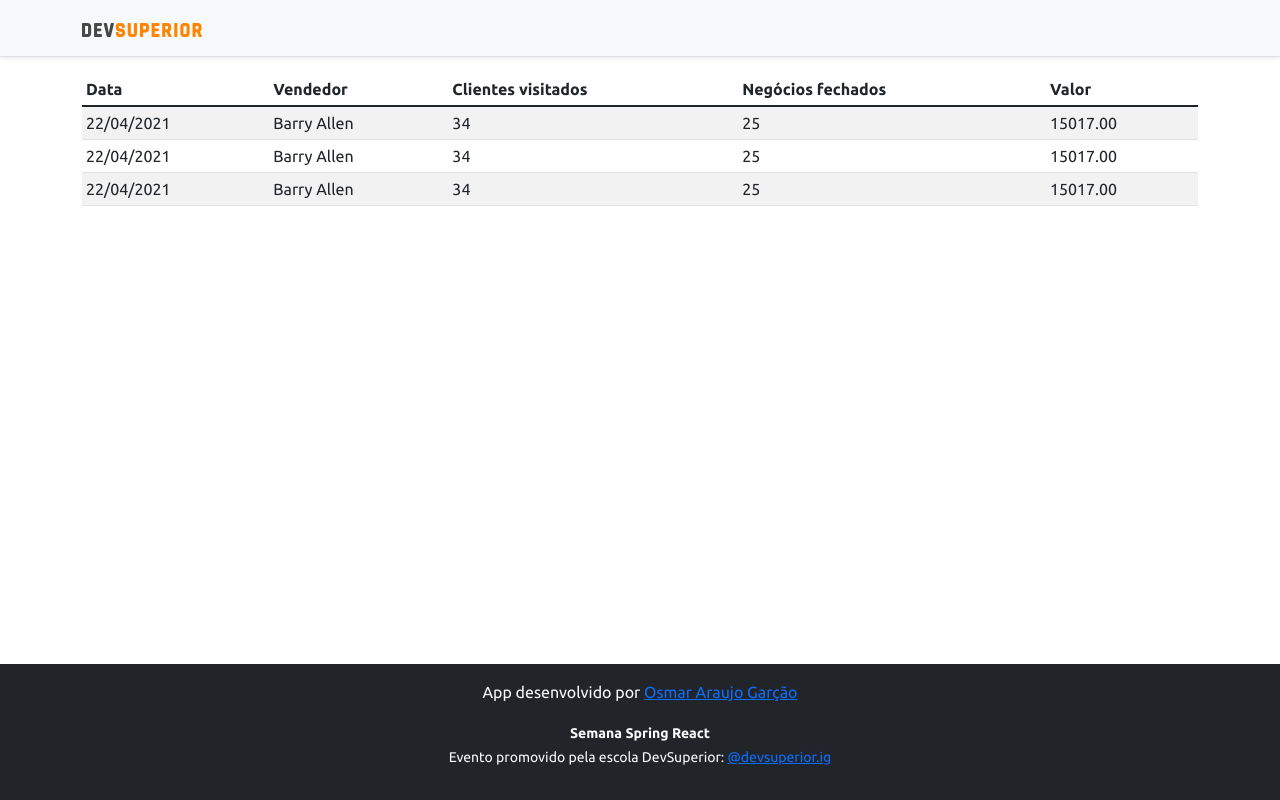
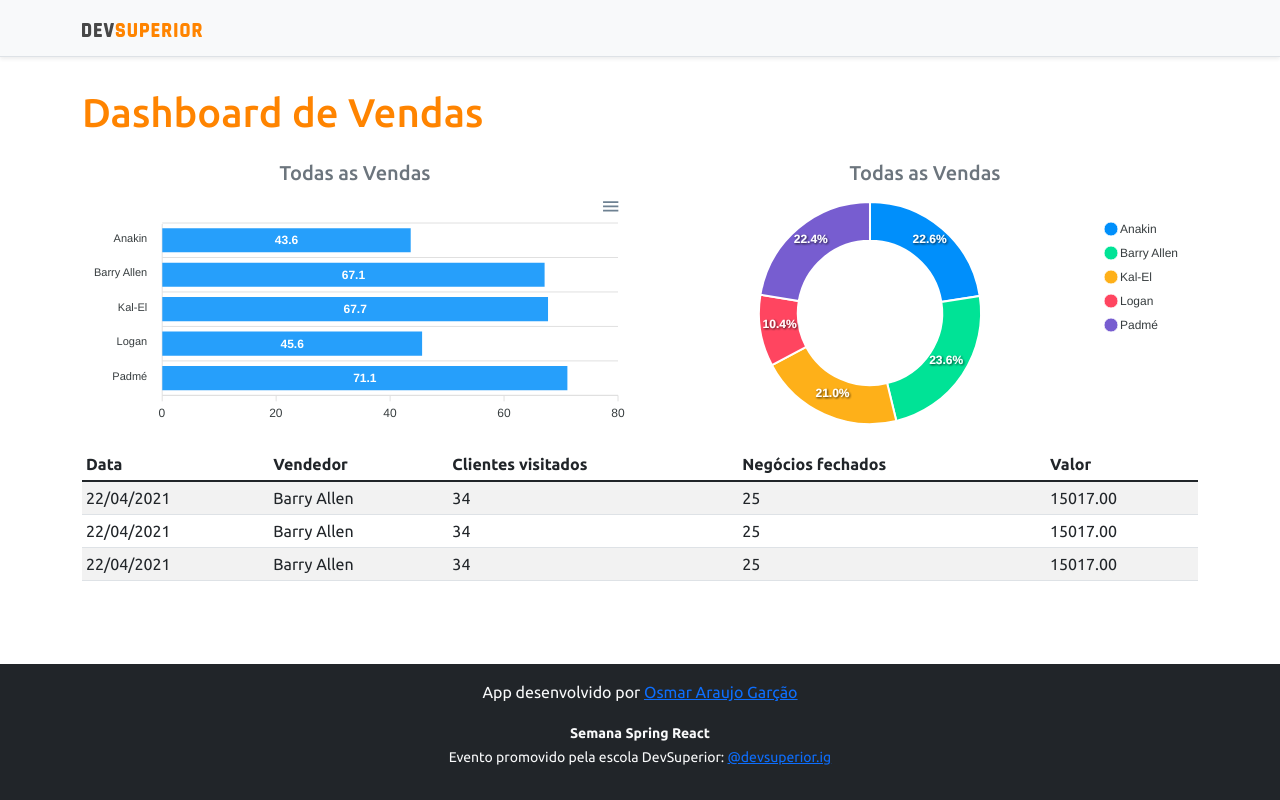
Before and after one commit to Osmar-Araujo/projeto-sds3, a React (Create React App) app in the folder frontend/: page / in a window 1280 px wide. Built offline with nearby package versions, Linux system fonts and the light colour scheme.

Commit message:
Adicionados os gráficos estáticos

```diff
--- a/frontend/package.json
+++ b/frontend/package.json
@@ -11,8 +11,10 @@
     "@types/node": "^12.0.0",
     "@types/react": "^17.0.0",
     "@types/react-dom": "^17.0.0",
+    "apexcharts": "^3.29.0",
     "bootstrap": "^5.1.3",
     "react": "^17.0.2",
+    "react-apexcharts": "^1.3.9",
     "react-dom": "^17.0.2",
     "react-scripts": "4.0.3",
     "typescript": "^4.1.2",
--- a/frontend/src/App.tsx
+++ b/frontend/src/App.tsx
@@ -1,4 +1,6 @@
+import BarChart from "components/BarChart";
 import DataTable from "components/DataTable";
+import DonutChart from "components/DonutChart";
 import Footer from "components/Footer";
 import NavBar from "components/NavBar";
 import React from "react";
@@ -8,6 +10,17 @@
     <>
       <NavBar />
       <div className="container">
+        <h1 className="text-primary py-3">Dashboard de Vendas</h1>
+        <div className="row px3">
+          <div className="col-sm-6">
+            <h5 className="text-center text-secondary">Todas as Vendas</h5>
+            <BarChart />
+          </div>
+          <div className="col-sm-6">
+            <h5 className="text-center text-secondary">Todas as Vendas</h5>
+            <DonutChart />
+          </div>
+        </div>
         <DataTable />
       </div>
       <Footer />
--- /dev/null
+++ b/frontend/src/components/BarChart/index.tsx
@@ -0,0 +1,34 @@
+import React from "react";
+import Chart from "react-apexcharts";
+
+const BarChart = () => {
+  const options = {
+    plotOptions: {
+      bar: {
+        horizontal: true,
+      },
+    },
+  };
+  const mockData = {
+    labels: {
+      categories: ["Anakin", "Barry Allen", "Kal-El", "Logan", "Padmé"],
+    },
+    series: [
+      {
+        name: "% Sucesso",
+        data: [43.6, 67.1, 67.7, 45.6, 71.1],
+      },
+    ],
+  };
+
+  return (
+    <Chart
+      options={{ ...options, xaxis: mockData.labels }}
+      series={mockData.series}
+      type="bar"
+      height="240"
+    />
+  );
+};
+
+export default BarChart;
--- /dev/null
+++ b/frontend/src/components/DonutChart/index.tsx
@@ -0,0 +1,26 @@
+import React from "react";
+import Chart from "react-apexcharts";
+
+const DonutChart = () => {
+  const mockData = {
+    series: [477138, 499928, 444867, 220426, 473088],
+    labels: ["Anakin", "Barry Allen", "Kal-El", "Logan", "Padmé"],
+  };
+
+  const options = {
+    legend: {
+      show: true,
+    },
+  };
+
+  return (
+    <Chart
+      options={{ ...options, labels: mockData.labels }}
+      series={mockData.series}
+      type="donut"
+      height="240"
+    />
+  );
+};
+
+export default DonutChart;
```
Also changed, not shown: 1 other file (tests, documents, lock files or other folders).
